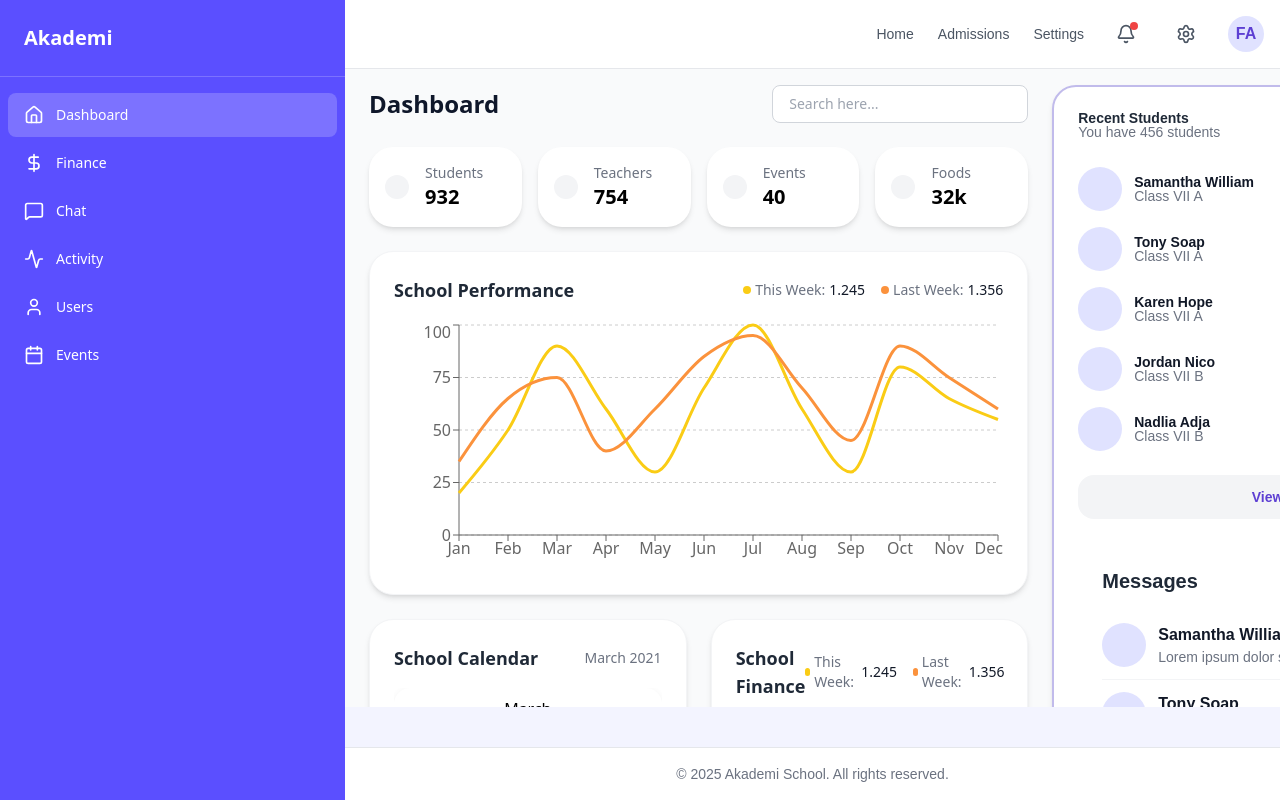
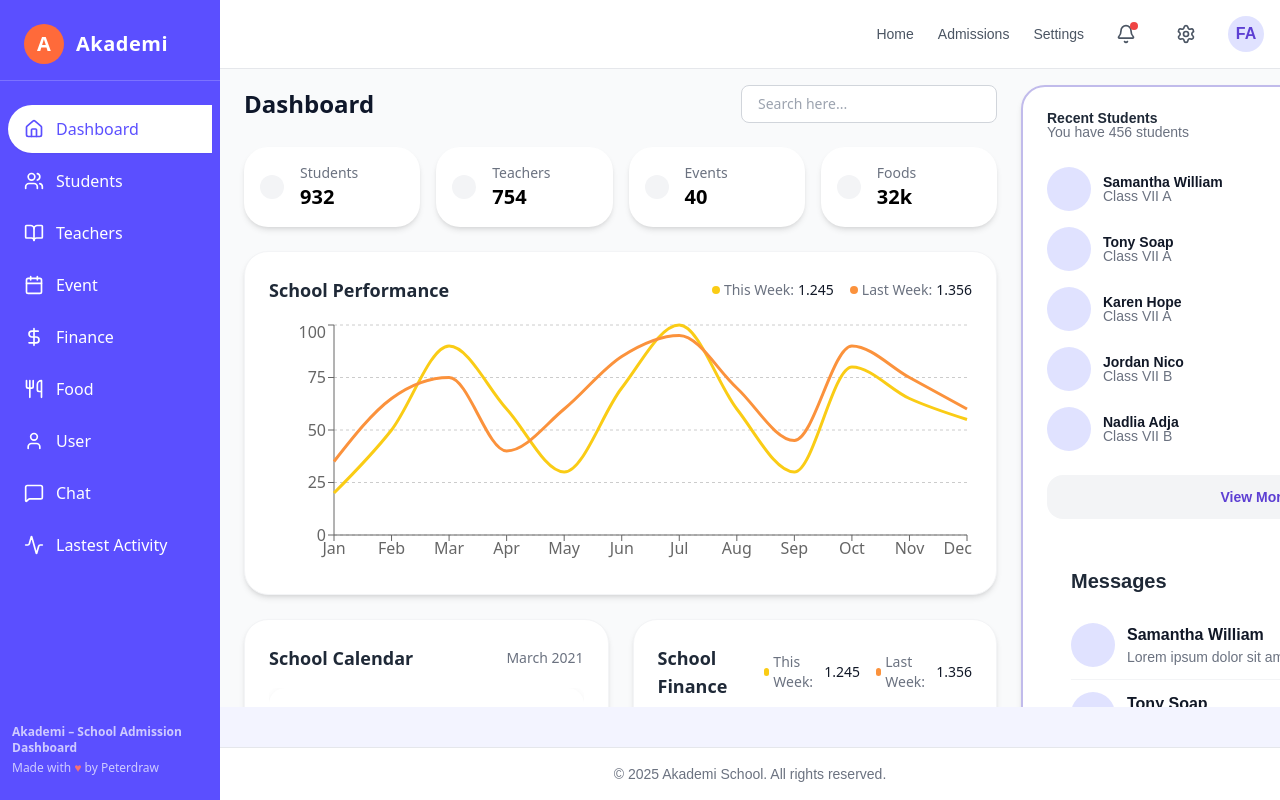
Before and after one commit to fatimaazfar4/Akademi-School-Admission-Portal, a React (Vite) app: page / in a window 1280 px wide. Built offline with nearby package versions, Linux system fonts and the light colour scheme.

Commit message:
Update Layout and Sidebar from Knooz design

```diff
--- a/src/layout/Layout.jsx
+++ b/src/layout/Layout.jsx
@@ -1,15 +1,17 @@
 import Sidebar from "./Sidebar";
 import Header from "./Header";
 import Footer from "./Footer";
-import { Outlet } from "react-router-dom";
+import { Outlet, useLocation } from "react-router-dom";
 
 export default function Layout() {
+  const location = useLocation();
+  const isEventPage = location.pathname === "/event";
   return (
     <div className="flex h-screen overflow-hidden">
       <Sidebar />
 
       <div className="flex flex-col flex-1 overflow-y-auto">
-        <Header />
+        {!isEventPage && <Header />}
         <main className="flex-1 px-6 py-4 bg-gray-50 overflow-y-auto">
           <Outlet />
         </main>
--- a/src/layout/Sidebar.jsx
+++ b/src/layout/Sidebar.jsx
@@ -1,13 +1,26 @@
 import { NavLink } from "react-router-dom";
-import { Home, DollarSign, MessageSquare, Activity, User, Calendar } from "lucide-react";
+import {
+  Home,
+  DollarSign,
+  MessageSquare,
+  Activity,
+  User,
+  Calendar,
+  Users,
+  BookOpen,
+  Utensils,
+} from "lucide-react";
 
 const links = [
   { to: "/", label: "Dashboard", icon: <Home size={20} /> },
+  { to: "/students", label: "Students", icon: <Users size={20} /> },
+  { to: "/teachers", label: "Teachers", icon: <BookOpen size={20} /> },
+  { to: "/event", label: "Event", icon: <Calendar size={20} /> },
   { to: "/finance", label: "Finance", icon: <DollarSign size={20} /> },
+  { to: "/food", label: "Food", icon: <Utensils size={20} /> },
+  { to: "/user", label: "User", icon: <User size={20} /> },
   { to: "/chat", label: "Chat", icon: <MessageSquare size={20} /> },
-  { to: "/latest-activity", label: "Activity", icon: <Activity size={20} /> },
-  { to: "/user", label: "Users", icon: <User size={20} /> },
-  { to: "/event", label: "Events", icon: <Calendar size={20} /> },
+  { to: "/latest-activity", label: "Lastest Activity", icon: <Activity size={20} /> },
 ];
 
 export default function Sidebar() {
@@ -15,38 +28,44 @@ export default function Sidebar() {
     <aside
       className="bg-[#5B4FFF] text-white flex flex-col justify-between"
       style={{
-    width: "345px",
-    height: "1155px",
+        width: "220px",
+        minWidth: "220px",
+        height: "100vh",
         opacity: 1,
         transform: "rotate(0deg)",
       }}
     >
       <div>
-    <div className="p-6 border-b border-white/20">
-      <h1 className="text-xl font-bold">Akademi</h1>
+        <div className="flex items-center gap-3 p-6 pb-4 border-b border-white/20">
+          <div className="bg-[#FF6A3A] text-white font-bold rounded-full w-10 h-10 flex items-center justify-center text-xl">
+            A
           </div>
-    <nav className="flex flex-col gap-1 mt-4 px-2">
+          <h1 className="text-xl font-bold tracking-wide">Akademi</h1>
+        </div>
+        <nav className="flex flex-col gap-1 mt-6 px-2">
           {links.map(({ to, label, icon }) => (
             <NavLink
               key={to}
               to={to}
               className={({ isActive }) =>
-            `flex items-center gap-3 px-4 py-3 rounded-lg text-sm font-medium transition ${
+                `flex items-center gap-3 px-4 py-3 rounded-l-2xl text-base font-medium transition ${
                   isActive
-                ? "bg-white/20 text-white"
+                    ? "bg-white text-[#5B4FFF] font-bold shadow-sm"
                     : "text-white hover:bg-white/10"
                 }`
               }
             >
-          {icon}
+              <span className={"flex items-center"}>{icon}</span>
               {label}
             </NavLink>
           ))}
         </nav>
       </div>
-
-  <div className="p-4 text-xs text-white/70">
-    © 2025 Akademi
+      <div className="px-3 pb-6 text-xs text-white/70">
+        <div className="mb-1 font-semibold">Akademi – School Admission Dashboard</div>
+        <div>
+          Made with <span className="text-red-400">♥</span> by Peterdraw
+        </div>
       </div>
     </aside>
   );
```
Lines whose indentation alone changed are shown as unchanged.
